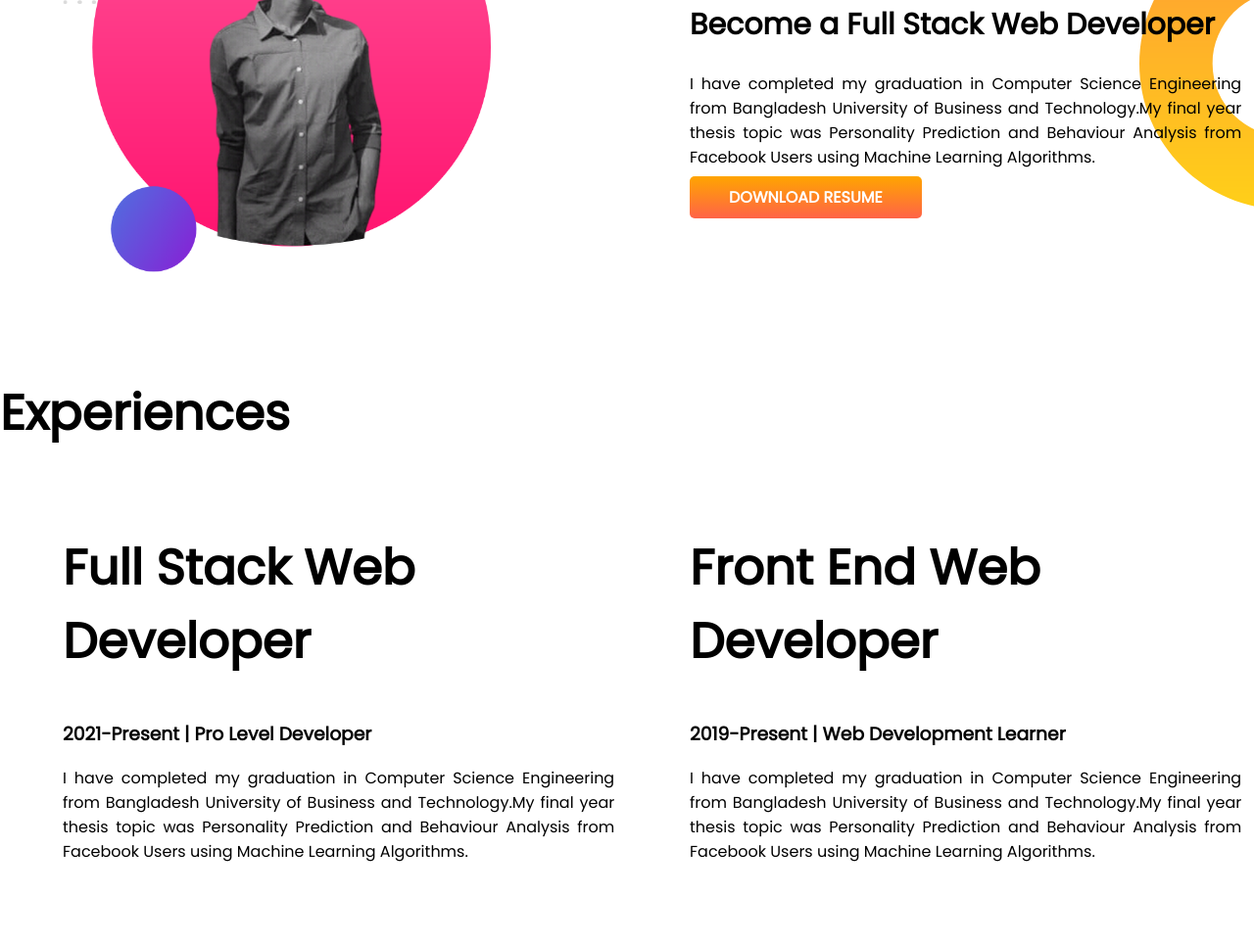
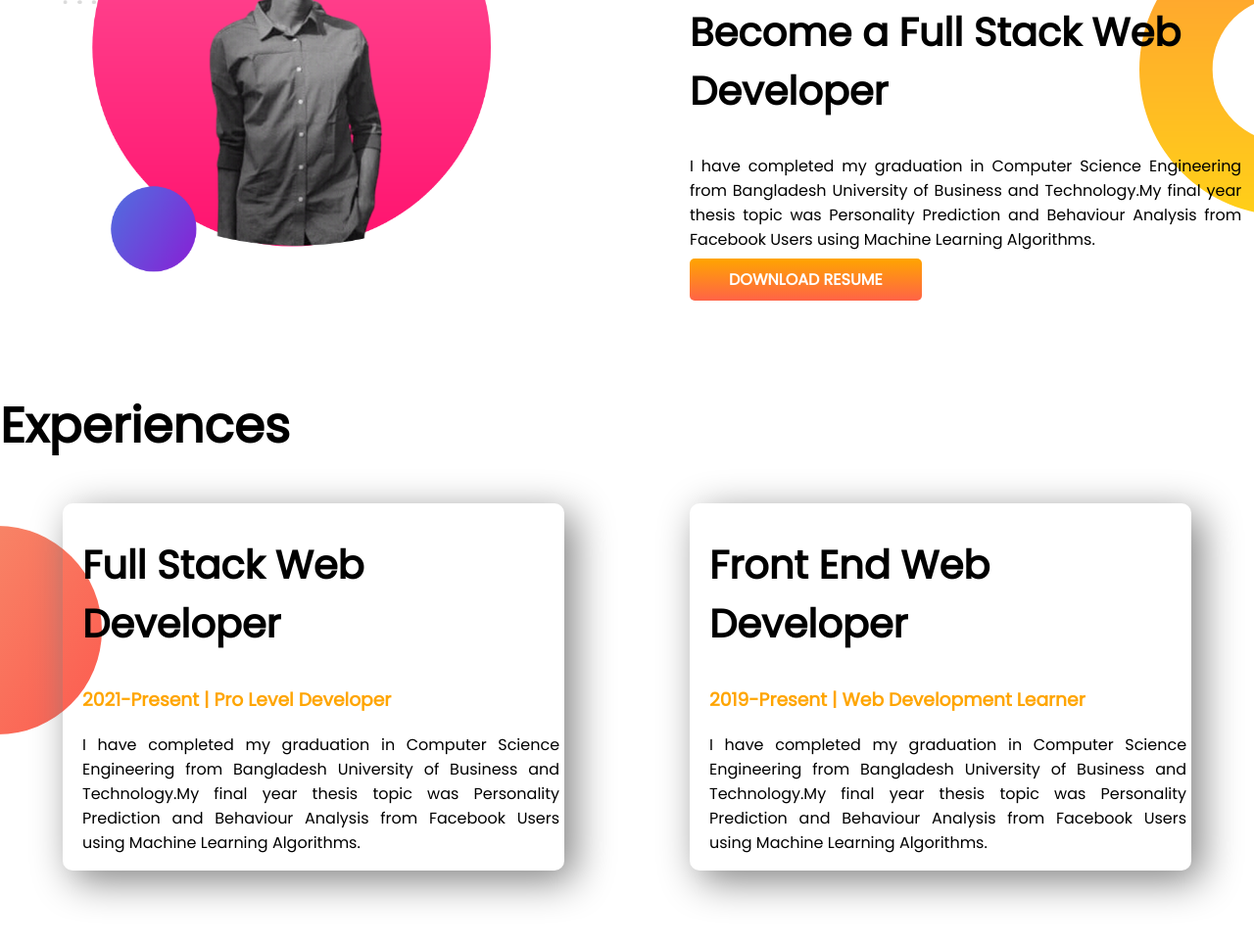
Before and after one commit to MirzaAyon/personal-protfolio-1-using-HTML-CSS, a plain HTML site: page index.html in a window 1280 px wide. Shown: the part 709-1672 px from the top of the page at 98% size. Drawn offline with Linux system fonts and the light colour scheme.

Commit message:
box shadow added

```diff
--- a/index.html
+++ b/index.html
@@ -19,7 +19,7 @@
     <section class="top-banner flexible-container">
         <div class="half-width">
             <h1>I am</h1>
-            <h2> <span>Mirza Minhaz Arafat</span> Ayon</h2>
+            <h2> <span class="orange-color">Mirza Minhaz Arafat</span> Ayon</h2>
             <h3>CSE graduate and Web developer</h3>
             <p style="text-align: justify;">I have completed my graduation in Computer Science Engineering from
                 Bangladesh University of Business and
@@ -54,20 +54,22 @@
     <section class="experience-area">
         <h1>Experiences</h1>
         <div class="flexible-container">
-            <div class="half-width">
-                <h1>Full Stack Web Developer</h1>
-                <h3>2021-Present | Pro Level Developer</h3>
-                <p style="text-align: justify;">I have completed my graduation in Computer Science Engineering from
+            <div class="experience-item">
+                <h2>Full Stack Web Developer</h2>
+                <h3 class="orange-color">2021-Present | Pro Level Developer</h3>
+                <p style="text-align: justify; padding-right: 1%;">I have completed my graduation in Computer Science
+                    Engineering from
                     Bangladesh University of Business and
                     Technology.My final year thesis topic was Personality Prediction and Behaviour Analysis from
                     Facebook
                     Users
                     using Machine Learning Algorithms. </p>
             </div>
-            <div class="half-width">
-                <h1>Front End Web Developer</h1>
-                <h3>2019-Present | Web Development Learner</h3>
-                <p style="text-align: justify;">I have completed my graduation in Computer Science Engineering from
+            <div class="experience-item">
+                <h2>Front End Web Developer</h2>
+                <h3 class="orange-color">2019-Present | Web Development Learner</h3>
+                <p style="text-align: justify; padding-right: 1%;">I have completed my graduation in Computer Science
+                    Engineering from
                     Bangladesh University of Business and
                     Technology.My final year thesis topic was Personality Prediction and Behaviour Analysis from
                     Facebook
--- a/style.css
+++ b/style.css
@@ -6,7 +6,7 @@ h1{
     font-size: 50px;
 }
 h2{
-    font-size: 30px;
+    font-size: 40px;
 }
 span{
     color: orange;
@@ -42,3 +42,20 @@ span{
     background-position: right;
 
 }
+.orange-color{
+    color: orange;
+}
+.experience-item{
+    width: 40%;
+    padding-left: 20px;
+
+    margin-left: 5%;
+    margin-right: 5%;
+    border-radius: 10px;
+    box-shadow: 10px 10px 40px gray;
+}
+.experience-area{
+    background-image: url(images/exp-bg.png);
+    background-repeat: no-repeat;
+    background-position: left;
+}
```
